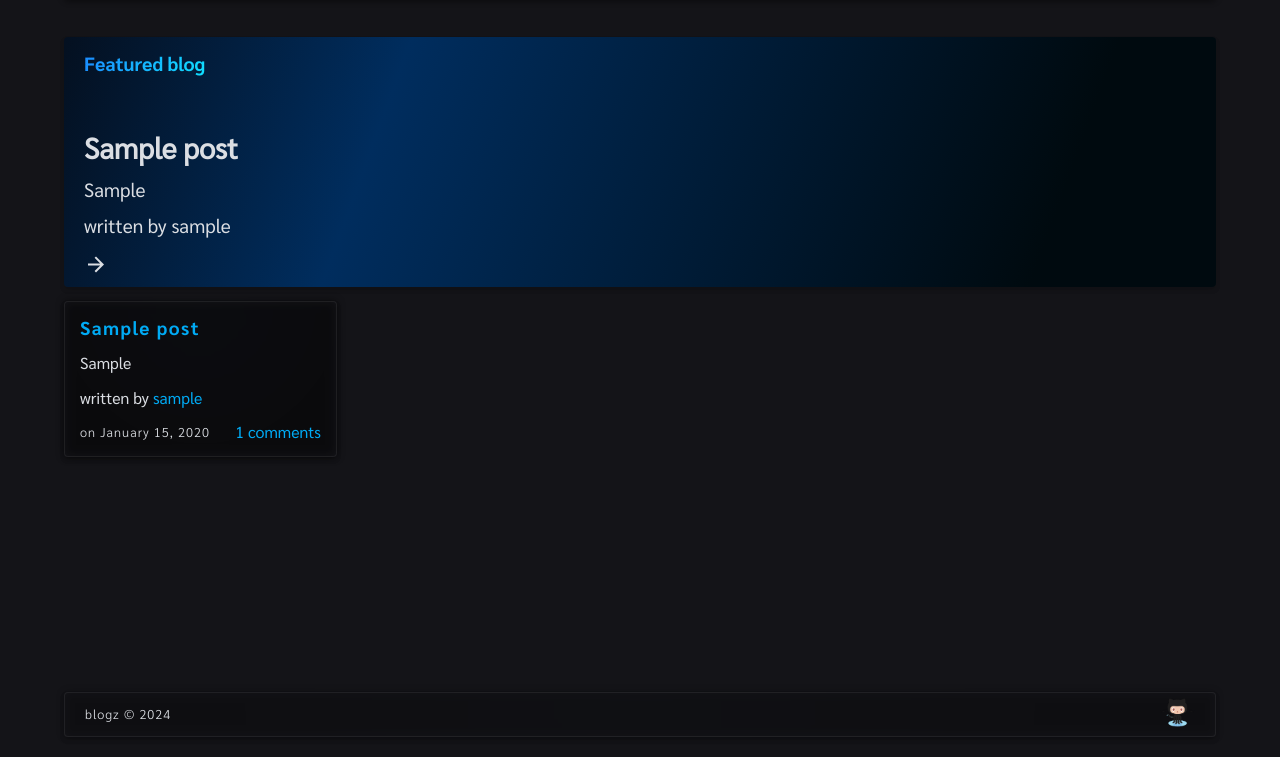
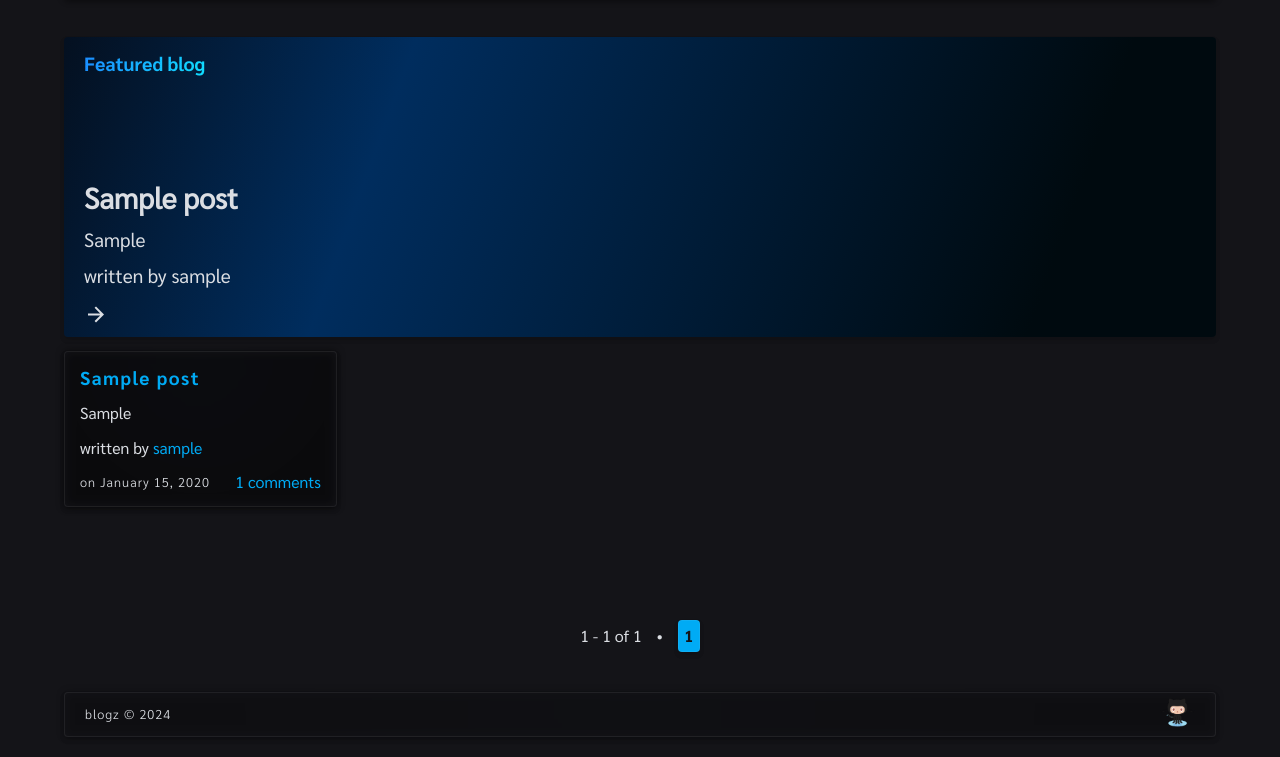
Before and after one commit to theodoremoreland/Blogz, a Flask app: page /blog in a window 1280 px wide. Shown: the part 65-822 px from the top of the page. Run offline with Flask 3, Linux system fonts and the light colour scheme; tables that the repository leaves empty hold one stand-in row (values such as "Sample post").

Commit message:
added pagination to blogs

```diff
--- a/application/blueprints/Blog/templates/blog.html
+++ b/application/blueprints/Blog/templates/blog.html
@@ -17,7 +17,7 @@
     </div>
     <p class="about">{{user.about_me}}</p>
     <div class="metadata">
-        <span class="post-count">Post count: {{blog|length}}</span>
+        <span class="post-count">Post count: {{blog.items|length}}</span>
         <span class="since">Member since: {{user.member_since.strftime("%B %d, %Y")}}</span>
     </div>
 </div>
@@ -50,9 +50,9 @@
     </div>
 </a>
 {% endif %}
-{% if blog|length > 0 %}
+{% if blog.items|length > 0 %}
 <ul class="blog-previews">
-    {% for blog_post in blog %}
+    {% for blog_post in blog.items %}
     <li class="blog-preview">
         <h3 class="title">
             <a href="/blog?blog_post_id={{blog_post.id}}">{{blog_post.title}}</a>
@@ -89,6 +89,38 @@
     </li>
     {% endfor %}
 </ul>
+<div class="pagination-container">
+    <div
+        style="display: flex; flex-direction: row; justify-content: center; align-items: center; flex-wrap: wrap; gap: 15px">
+        <div class="page-items">
+            {{ blog.first }} - {{ blog.last }} of {{ blog.total }}
+        </div>
+        <span>•</span>
+        <ol class=pagination>
+            {% for page in blog.iter_pages() %}
+            {% if page %}
+            {% if page != blog.page and scope == 'user' %}
+            <a href="/blog?user_id={{user.id}}&page={{page}}">
+                <li class="page-number">
+                    {{ page }}
+                </li>
+            </a>
+            {% elif page != blog.page %}
+            <a href="/blog?page={{page}}">
+                <li class="page-number">
+                    {{ page }}
+                </li>
+            </a>
+            {% else %}
+            <li class="page-number selected">{{ page }}</li>
+            {% endif %}
+            {% else %}
+            <span class=ellipsis>…</span>
+            {% endif %}
+            {% endfor %}
+        </ol>
+    </div>
+</div>
 {% elif scope == 'user' %}
 <p class="no-blog-posts">
     {{user.username}} has no blog posts.
--- a/application/blueprints/Blog/views.py
+++ b/application/blueprints/Blog/views.py
@@ -5,6 +5,8 @@ from db.models import BlogPosts, Users, Comments
 from modules.logger import logger
 
 blog = Blueprint("blog", __name__, template_folder="templates", static_folder="static")
+
+PAGE_SIZE = 5
 
 
 @blog.route("/blog", methods=["GET"])
@@ -15,6 +17,9 @@ def render_blog():
     blog_post_id = request.args.get(
         "blog_post_id"
     )  # assigned when clicking on link to specific post or after creating post
+    page = request.args.get(
+        "page", 1, type=int
+    )  # Get the page number from the query string, default to 1
 
     logger.info(
         f"Rendering blog page with user_id: {user_id} and blog_post_id: {blog_post_id}"
@@ -24,11 +29,12 @@ def render_blog():
             user_blog = (
                 BlogPosts.query.filter_by(author_id=user_id)
                 .order_by(BlogPosts.created_at.desc())
-                .all()
+                .paginate(page=page, per_page=PAGE_SIZE)
             )
+
             user = Users.query.filter_by(id=user_id).first()
 
-            featured_blog = user_blog[0] if user_blog else None
+            featured_blog = user_blog.items[0] if user_blog else None
 
             return render_template(
                 "blog.html",
@@ -56,8 +62,10 @@ def render_blog():
                 featured_blog=featured_blog,
             )
         else:
-            all_blog_posts = BlogPosts.query.order_by(BlogPosts.created_at.desc()).all()
-            featured_blog = all_blog_posts[0] if all_blog_posts else None
+            all_blog_posts = BlogPosts.query.order_by(
+                BlogPosts.created_at.desc()
+            ).paginate(page=page, per_page=PAGE_SIZE)
+            featured_blog = all_blog_posts.items[0] if all_blog_posts else None
 
             return render_template(
                 "blog.html",
--- a/application/static/css/style.css
+++ b/application/static/css/style.css
@@ -314,6 +314,54 @@ ul::-webkit-scrollbar-thumb {
     list-style: none;
 }
 
+.pagination-container {
+    display: flex;
+    flex-direction: row;
+    justify-content: center;
+    align-items: flex-end;
+    width: 100%;
+    flex-grow: 1;
+    color: var(--tertiary-color);
+    padding: 15px 20px;
+    margin: 0;
+
+    ol {
+        display: flex;
+        flex-direction: row;
+        justify-content: center;
+        align-items: center;
+        gap: 10px;
+        list-style: none;
+        padding: 0;
+        margin: 0;
+    }
+
+    a {
+        cursor: pointer;
+    }
+
+    .page-number {
+        padding: 0.35rem;
+        border-radius: 4px;
+        color: var(--secondary-color);
+        background-color: var(--secondary-background-color);
+        border: var(--primary-border);
+        box-shadow: var(--primary-shadow);
+        transition: all 200ms linear;
+    }
+
+    .page-number:hover {
+        color: var(--quinary-color);
+        background-color: var(--secondary-color);
+    }
+
+    .page-number.selected {
+        font-family: sarabun-bold;
+        color: var(--quinary-color);
+        background-color: var(--secondary-color);
+    }
+}
+
 /* ------------------- LOG IN PAGE ------------------- */
 
 .page {
@@ -448,7 +496,7 @@ a.featured-container {
     justify-content: space-between;
     align-items: flex-start;
     width: 100%;
-    height: clamp(250px, 25vh, 700px);
+    height: clamp(475px, 25vh, 700px);
     color: var(--tertiary-color);
     font-size: larger;
     box-sizing: border-box;
@@ -523,6 +571,12 @@ a.featured-container {
         .prompt {
             display: unset;
         }
+    }
+}
+
+@media screen and (min-width: 720px) {
+    .featured {
+        height: clamp(300px, 25vh, 700px);
     }
 }
 
```
